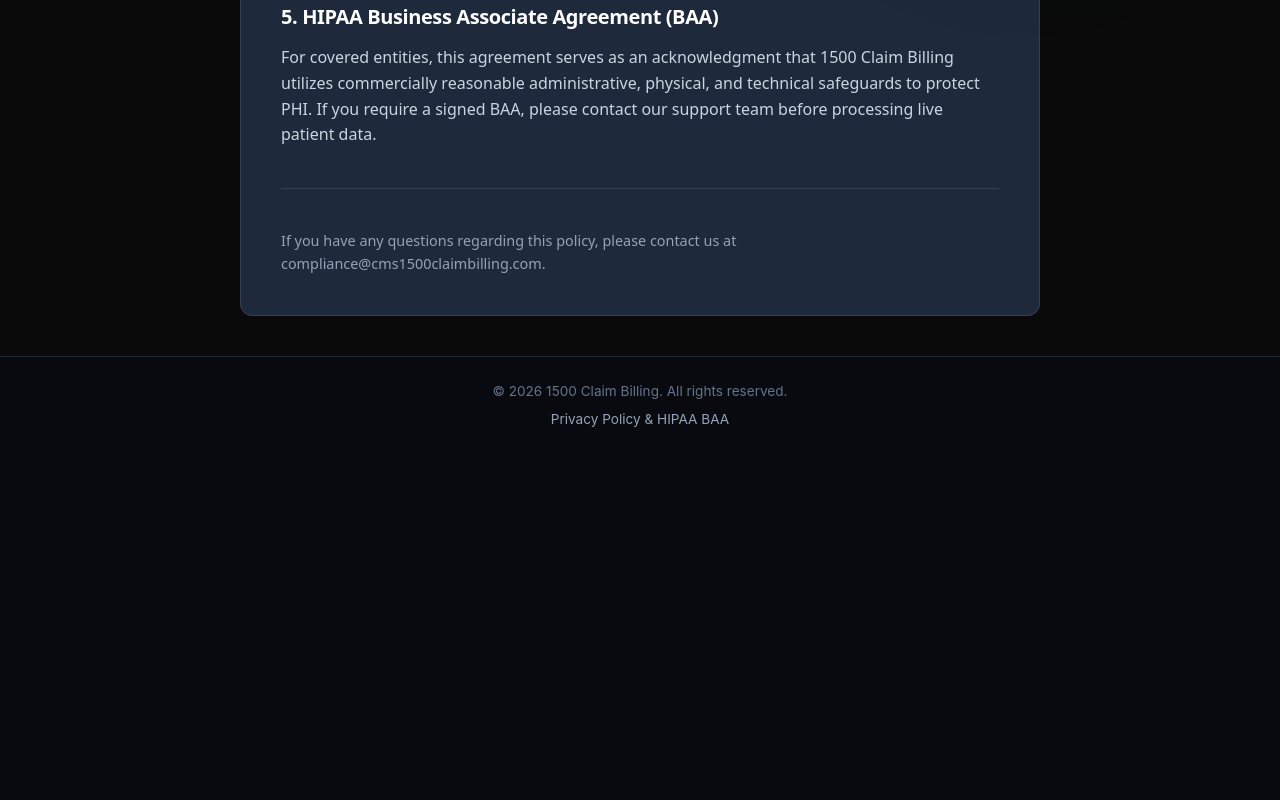
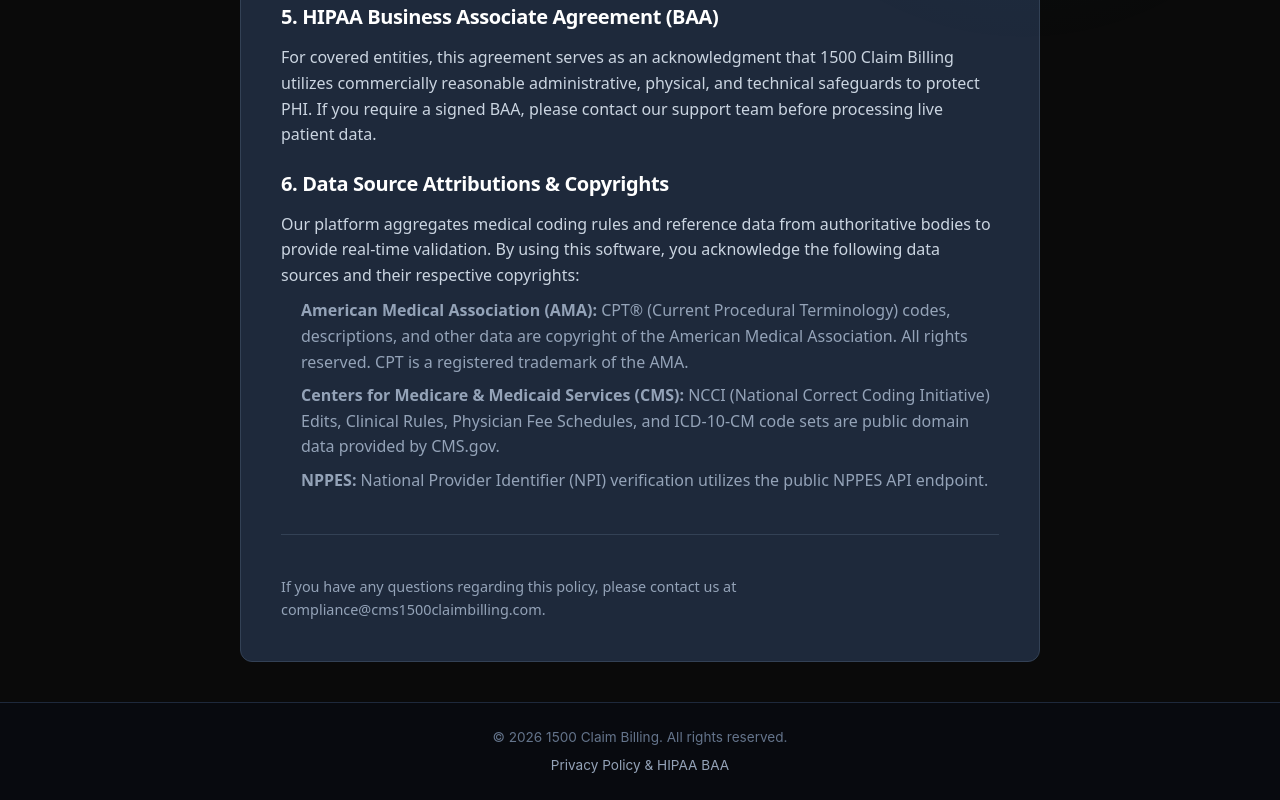
Before and after one commit to kadiapp/cms_saas, a Next.js app: page /privacy in a window 1280 px wide. Shown: the part 828-1628 px from the top of the page. Before the commit the page ends 1282 px from the top, so only its background shows below. Built offline with nearby package versions, Linux system fonts and the light colour scheme; no server answers.

Commit message:
docs: Add medical data source attributions (CMS, AMA, NPPES) to Privacy Policy

```diff
--- a/src/app/privacy/page.tsx
+++ b/src/app/privacy/page.tsx
@@ -40,6 +40,16 @@
             <p>For covered entities, this agreement serves as an acknowledgment that 1500 Claim Billing utilizes commercially reasonable administrative, physical, and technical safeguards to protect PHI. If you require a signed BAA, please contact our support team before processing live patient data.</p>
           </section>
 
+          <section>
+            <h2 style={{ color: '#fff', fontSize: '1.25rem', marginBottom: '12px' }}>6. Data Source Attributions & Copyrights</h2>
+            <p>Our platform aggregates medical coding rules and reference data from authoritative bodies to provide real-time validation. By using this software, you acknowledge the following data sources and their respective copyrights:</p>
+            <ul style={{ paddingLeft: '20px', marginTop: '10px', display: 'flex', flexDirection: 'column', gap: '8px', color: '#94a3b8' }}>
+              <li><strong>American Medical Association (AMA):</strong> CPT® (Current Procedural Terminology) codes, descriptions, and other data are copyright of the American Medical Association. All rights reserved. CPT is a registered trademark of the AMA.</li>
+              <li><strong>Centers for Medicare & Medicaid Services (CMS):</strong> NCCI (National Correct Coding Initiative) Edits, Clinical Rules, Physician Fee Schedules, and ICD-10-CM code sets are public domain data provided by CMS.gov.</li>
+              <li><strong>NPPES:</strong> National Provider Identifier (NPI) verification utilizes the public NPPES API endpoint.</li>
+            </ul>
+          </section>
+
           <hr style={{ borderColor: '#334155', margin: '20px 0' }} />
 
           <section>
```
